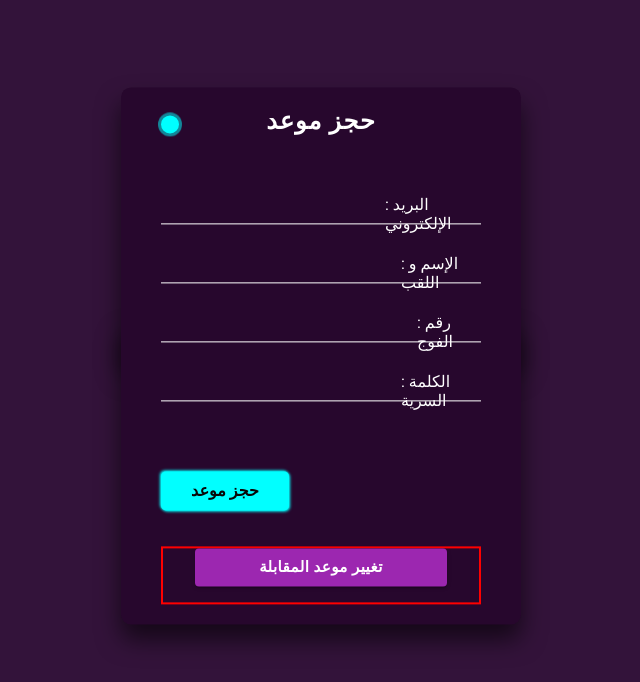
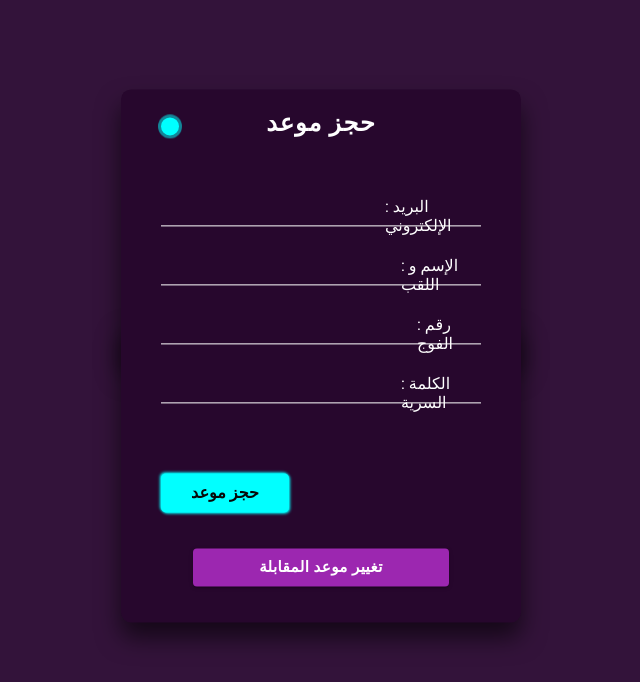
Before and after one commit to hb2026-1/portfolio, a React (Vite) app in the folder frontend/: page /addemail in a window 1280 px wide. Shown: the top 682 px of the page, without its empty margins (319-959 px from the left). Built offline with nearby package versions, Linux system fonts and the light colour scheme; no server answers.

Commit message:
13102024

```diff
--- a/frontend/src/components/addemail/addemail.css
+++ b/frontend/src/components/addemail/addemail.css
@@ -34,7 +34,7 @@
 }
 .stack{
   margin-top: 2rem;
-  border: 2px solid red;
+
 }
 
 .login-box2 p:first-child {
```
